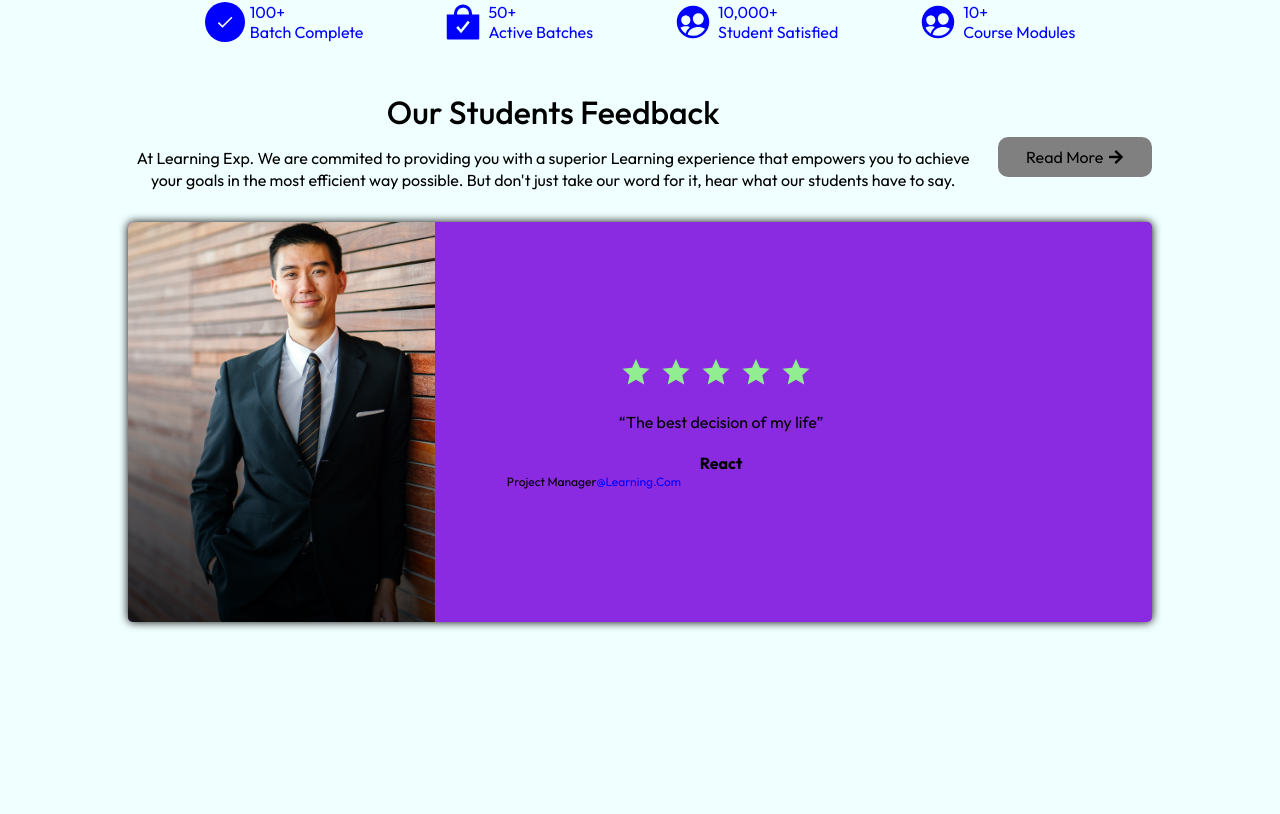
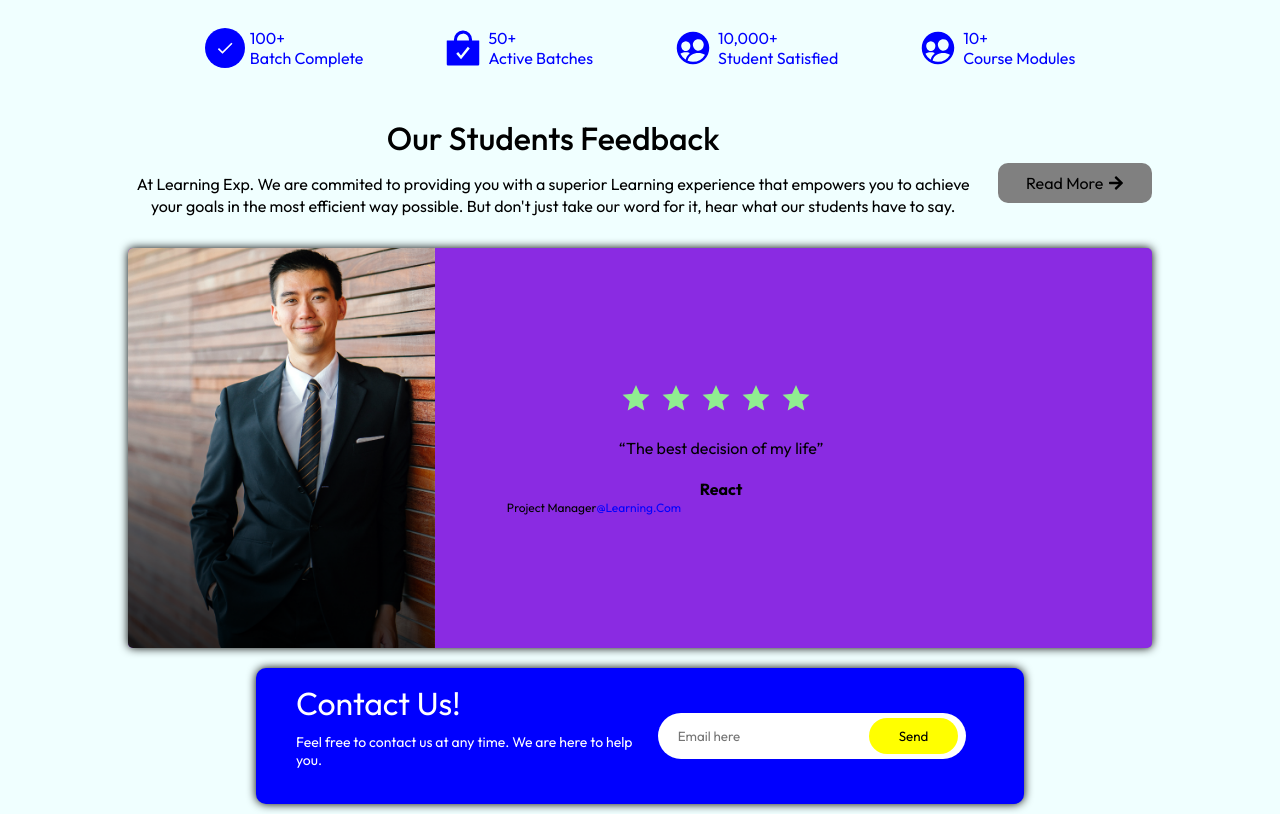
Before and after one commit to RavinduKavinda/Learning-App, a React (Create React App) app: page / in a window 1280 px wide. Shown: the part 2163-2977 px from the top of the page. Before the commit the page ends 2805 px from the top, so only its background shows below. Built offline with nearby package versions, Linux system fonts and the light colour scheme.

Commit message:
contact us

```diff
--- a/src/App.js
+++ b/src/App.js
@@ -1,4 +1,5 @@
 import './App.css';
+import Contact from './Components/Contact/Contact';
 import Feedback from './Components/Feedback/Feedback';
 import Goals from './Components/Goals/Goals';
 import Hero from './Components/Hero/Hero';
@@ -15,6 +16,7 @@ function App() {
       <Whyus />
       <Goals />
       <Feedback />
+      <Contact />
     </div>
   );
 }
--- /dev/null
+++ b/src/Components/Contact/Contact.css
@@ -0,0 +1,69 @@
+.contact {
+    display: flex;
+    justify-content: center;
+    align-items: center;
+    margin: 10px 20%;
+    padding: 15px 40px;
+    background-color: blue;
+    border-radius: 10px;
+    box-shadow: 0 0 10px rgba(0, 0, 0, 1);
+}
+
+.left,
+.right {
+    display: flex;
+    flex-direction: column;
+    justify-content: center;
+    text-align: left;
+}
+
+.left {
+    flex: 0 0 50%;
+    color: white;
+}
+
+.left h1 {
+    margin-bottom: 10px;
+    font-weight: normal;
+}
+
+.left p {
+    margin-bottom: 20px;
+    font-size: 14px;
+}
+
+.right {
+    flex: 0 0 50%;
+    display: flex;
+    justify-content: center;
+    align-items: center;
+}
+
+.right .form {
+    margin: 10px;
+    background-color: white;
+    border-radius: 30px;
+}
+.right form {
+    margin: 5px 8px 5px 20px;
+    color: white;
+    display: flex;
+}
+
+.right form input {
+    border: none;
+}
+
+.right form input:focus {
+    outline: none;
+}
+
+
+.right form button {
+    border: none;
+    background-color: yellow;
+    color: black;
+    padding: 10px 30px;
+    border-radius: 30px;
+    cursor: pointer;
+}
--- /dev/null
+++ b/src/Components/Contact/Contact.jsx
@@ -0,0 +1,23 @@
+import React from 'react'
+import './Contact.css'
+
+const Contact = () => {
+  return (
+    <div className="contact">
+        <div className="left">
+            <h1>Contact Us!</h1>
+            <p>Feel free to contact us at any time. We are here to help you.</p>
+        </div>
+        <div className="right">
+            <div className="form">
+                <form>
+                    <input type="email" placeholder="Email here" />
+                    <button type="submit">Send</button>
+                </form>
+            </div>
+        </div>
+    </div>
+  )
+}
+
+export default Contact
```
